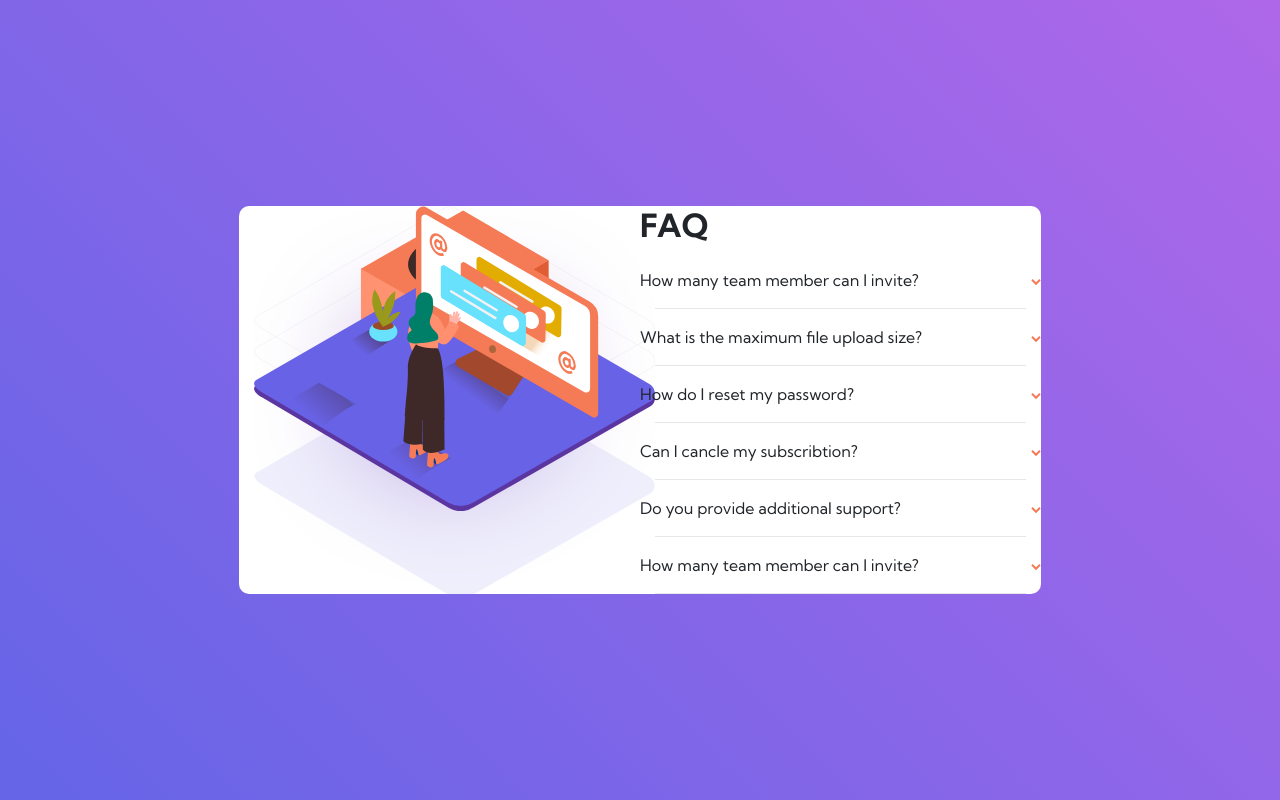
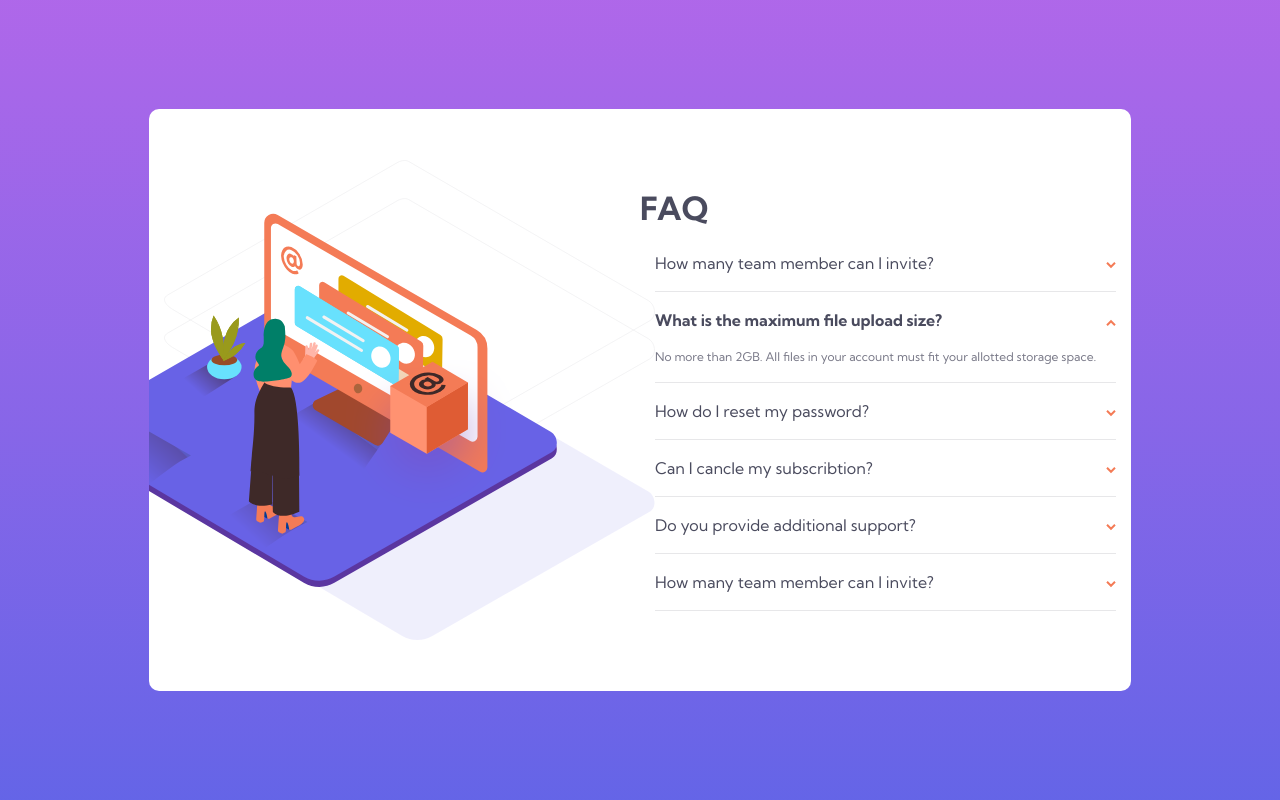
Before and after one commit to MostafaSamer/frontend-mentor-challenage, a Next.js app: page /faq-accordion-card in a window 1280 px wide. Built offline with nearby package versions, Linux system fonts and the light colour scheme.

Commit message:
Finish in the Fith Project (faq)

```diff
--- a/pages/faq-accordion-card/index.js
+++ b/pages/faq-accordion-card/index.js
@@ -4,7 +4,7 @@ import styles from '../../styles/faq-accordion-card.module.css'
 
 const WebDesginChallenge = function () {
 
-    const [SelectedIndexQuestion, SetSelectedIndexQuestion] = useState(-1);
+    const [SelectedIndexQuestion, SetSelectedIndexQuestion] = useState(1);
 
     return (
         <Fragment>
@@ -15,29 +15,30 @@ const WebDesginChallenge = function () {
                 <link href="https://fonts.googleapis.com/css2?family=Kumbh+Sans:wght@400;700&display=swap" rel="stylesheet" />
             </Head>
             <div className={styles.background}>
+            <img className={styles.img3} src="/images/faq-accordion-card/illustration-box-desktop.svg"/>
                 <div className={styles.cardHolder}>
                     <div className={styles.card}>
                         <div className="row m-0">
                             <div className="col-md-6 col-12">
                                 <div className={styles.imgHolder}>
-                                    <img width="720" src="/images/faq-accordion-card/bg-pattern-desktop.svg"/>
-                                    <img width="720" src="/images/faq-accordion-card/illustration-box-desktop.svg"/>
-                                    <img width="720" src="/images/faq-accordion-card/illustration-woman-online-desktop.svg"/>
+                                    <img className={styles.img1} width="720" src="/images/faq-accordion-card/bg-pattern-desktop.svg"/>
+                                    <img className={styles.img2} width="720" src="/images/faq-accordion-card/illustration-woman-online-desktop.svg"/>
+                                    {/* <img className={styles.img3} src="/images/faq-accordion-card/illustration-box-desktop.svg"/> */}
                                 </div>
                             </div>
-                            <div className="col-md-6 col-12">
+                            <div className={styles.leftSide + " col-md-6 col-12"}>
                                 <div className={styles.bodyHeader + " row"}>
                                     <h2>FAQ</h2>
                                 </div>
                                 <div className={styles.bodyDropdownHolder + " row py-3 m-0"}>
-                                    <div className={styles.bodyDropdown + " w-100"} onClick={() => { SelectedIndexQuestion == 0? SetSelectedIndexQuestion(-1) : SetSelectedIndexQuestion(0) }}>
-                                        <div className={styles.bodyQuestion + " " + (SelectedIndexQuestion == 0? styles.bodyQuestionSelected : "") + " row"}>
+                                    <div className={styles.bodyDropdown + " w-100"} onClick={() => { SelectedIndexQuestion == 0? "" : SetSelectedIndexQuestion(0) }}>
+                                        <div className={styles.bodyQuestion + " " + (SelectedIndexQuestion == 0? styles.bodyQuestionSelected : "") + " row m-0"}>
                                             <div className="col-auto p-0">How many team member can I invite?</div>
                                             <div className={" col-auto p-0"}>
                                             <img className={(SelectedIndexQuestion == 0? styles.bodyQuestionArrowFiliped : "")} src="/images/faq-accordion-card/icon-arrow-down.svg"/>
                                             </div>
                                         </div>
-                                        <div className={(SelectedIndexQuestion == 0? styles.bodyAnswerShow : styles.bodyAnswerHide)}>
+                                        <div className={(SelectedIndexQuestion == 0? styles.bodyAnswerShow : styles.bodyAnswerHide) + " pt-3"}>
                                             No more than 2GB. All files in your account must fit your
                                             allotted storage space.
                                         </div>
@@ -46,14 +47,14 @@ const WebDesginChallenge = function () {
 
 
                                 <div className={styles.bodyDropdownHolder + " row py-3 m-0"}>
-                                    <div className={styles.bodyDropdown + " w-100"} onClick={() => { SelectedIndexQuestion == 1? SetSelectedIndexQuestion(-1) : SetSelectedIndexQuestion(1) }}>
-                                        <div className={styles.bodyQuestion + " " + (SelectedIndexQuestion == 1? styles.bodyQuestionSelected : "") + " row"}>
+                                    <div className={styles.bodyDropdown + " w-100"} onClick={() => { SelectedIndexQuestion == 1? "" : SetSelectedIndexQuestion(1) }}>
+                                        <div className={styles.bodyQuestion + " " + (SelectedIndexQuestion == 1? styles.bodyQuestionSelected : "") + " row m-0"}>
                                             <div className="col-auto p-0">What is the maximum file upload size?</div>
                                             <div className={" col-auto p-0"}>
                                             <img className={(SelectedIndexQuestion == 1? styles.bodyQuestionArrowFiliped : "")} src="/images/faq-accordion-card/icon-arrow-down.svg"/>
                                             </div>
                                         </div>
-                                        <div className={(SelectedIndexQuestion == 1? styles.bodyAnswerShow : styles.bodyAnswerHide)}>
+                                        <div className={(SelectedIndexQuestion == 1? styles.bodyAnswerShow : styles.bodyAnswerHide) + " pt-3"}>
                                             No more than 2GB. All files in your account must fit your
                                             allotted storage space.
                                         </div>
@@ -62,14 +63,14 @@ const WebDesginChallenge = function () {
 
 
                                 <div className={styles.bodyDropdownHolder + " row py-3 m-0"}>
-                                    <div className={styles.bodyDropdown + " w-100"} onClick={() => { SelectedIndexQuestion == 2? SetSelectedIndexQuestion(-1) : SetSelectedIndexQuestion(2) }}>
-                                        <div className={styles.bodyQuestion + " " + (SelectedIndexQuestion == 2? styles.bodyQuestionSelected : "") + " row"}>
+                                    <div className={styles.bodyDropdown + " w-100"} onClick={() => { SelectedIndexQuestion == 2? "" : SetSelectedIndexQuestion(2) }}>
+                                        <div className={styles.bodyQuestion + " " + (SelectedIndexQuestion == 2? styles.bodyQuestionSelected : "") + " row m-0"}>
                                             <div className="col-auto p-0">How do I reset my password?</div>
                                             <div className={" col-auto p-0"}>
                                             <img className={(SelectedIndexQuestion == 2? styles.bodyQuestionArrowFiliped : "")} src="/images/faq-accordion-card/icon-arrow-down.svg"/>
                                             </div>
                                         </div>
-                                        <div className={(SelectedIndexQuestion == 2? styles.bodyAnswerShow : styles.bodyAnswerHide)}>
+                                        <div className={(SelectedIndexQuestion == 2? styles.bodyAnswerShow : styles.bodyAnswerHide) + " pt-3"}>
                                             No more than 2GB. All files in your account must fit your
                                             allotted storage space.
                                         </div>
@@ -78,14 +79,14 @@ const WebDesginChallenge = function () {
 
 
                                 <div className={styles.bodyDropdownHolder + " row py-3 m-0"}>
-                                    <div className={styles.bodyDropdown + " w-100"} onClick={() => { SelectedIndexQuestion == 3? SetSelectedIndexQuestion(-1) : SetSelectedIndexQuestion(3) }}>
-                                        <div className={styles.bodyQuestion + " " + (SelectedIndexQuestion == 3? styles.bodyQuestionSelected : "") + " row"}>
+                                    <div className={styles.bodyDropdown + " w-100"} onClick={() => { SelectedIndexQuestion == 3? "" : SetSelectedIndexQuestion(3) }}>
+                                        <div className={styles.bodyQuestion + " " + (SelectedIndexQuestion == 3? styles.bodyQuestionSelected : "") + " row m-0"}>
                                             <div className="col-auto p-0">Can I cancle my subscribtion?</div>
                                             <div className={" col-auto p-0"}>
                                             <img className={(SelectedIndexQuestion == 3? styles.bodyQuestionArrowFiliped : "")} src="/images/faq-accordion-card/icon-arrow-down.svg"/>
                                             </div>
                                         </div>
-                                        <div className={(SelectedIndexQuestion == 3? styles.bodyAnswerShow : styles.bodyAnswerHide)}>
+                                        <div className={(SelectedIndexQuestion == 3? styles.bodyAnswerShow : styles.bodyAnswerHide) + " pt-3"}>
                                             No more than 2GB. All files in your account must fit your
                                             allotted storage space.
                                         </div>
@@ -94,14 +95,14 @@ const WebDesginChallenge = function () {
 
 
                                 <div className={styles.bodyDropdownHolder + " row py-3 m-0"}>
-                                    <div className={styles.bodyDropdown + " w-100"} onClick={() => { SelectedIndexQuestion == 4? SetSelectedIndexQuestion(-1) : SetSelectedIndexQuestion(4) }}>
-                                        <div className={styles.bodyQuestion + " " + (SelectedIndexQuestion == 4? styles.bodyQuestionSelected : "") + " row"}>
+                                    <div className={styles.bodyDropdown + " w-100"} onClick={() => { SelectedIndexQuestion == 4? "" : SetSelectedIndexQuestion(4) }}>
+                                        <div className={styles.bodyQuestion + " " + (SelectedIndexQuestion == 4? styles.bodyQuestionSelected : "") + " row m-0"}>
                                             <div className="col-auto p-0">Do you provide additional support?</div>
                                             <div className={" col-auto p-0"}>
                                             <img className={(SelectedIndexQuestion == 4? styles.bodyQuestionArrowFiliped : "")} src="/images/faq-accordion-card/icon-arrow-down.svg"/>
                                             </div>
                                         </div>
-                                        <div className={(SelectedIndexQuestion == 4? styles.bodyAnswerShow : styles.bodyAnswerHide)}>
+                                        <div className={(SelectedIndexQuestion == 4? styles.bodyAnswerShow : styles.bodyAnswerHide) + " pt-3"}>
                                             No more than 2GB. All files in your account must fit your
                                             allotted storage space.
                                         </div>
@@ -110,14 +111,14 @@ const WebDesginChallenge = function () {
 
 
                                 <div className={styles.bodyDropdownHolder + " row py-3 m-0"}>
-                                    <div className={styles.bodyDropdown + " w-100"} onClick={() => { SelectedIndexQuestion == 5? SetSelectedIndexQuestion(-1) : SetSelectedIndexQuestion(5) }}>
-                                        <div className={styles.bodyQuestion + " " + (SelectedIndexQuestion == 5? styles.bodyQuestionSelected : "") + " row"}>
+                                    <div className={styles.bodyDropdown + " w-100"} onClick={() => { SelectedIndexQuestion == 5? "" : SetSelectedIndexQuestion(5) }}>
+                                        <div className={styles.bodyQuestion + " " + (SelectedIndexQuestion == 5? styles.bodyQuestionSelected : "") + " row m-0"}>
                                             <div className="col-auto p-0">How many team member can I invite?</div>
                                             <div className={" col-auto p-0"}>
                                             <img className={(SelectedIndexQuestion == 5? styles.bodyQuestionArrowFiliped : "")} src="/images/faq-accordion-card/icon-arrow-down.svg"/>
                                             </div>
                                         </div>
-                                        <div className={(SelectedIndexQuestion == 5? styles.bodyAnswerShow : styles.bodyAnswerHide)}>
+                                        <div className={(SelectedIndexQuestion == 5? styles.bodyAnswerShow : styles.bodyAnswerHide) + " pt-3"}>
                                             No more than 2GB. All files in your account must fit your
                                             allotted storage space.
                                         </div>
--- a/styles/faq-accordion-card.module.css
+++ b/styles/faq-accordion-card.module.css
@@ -1,5 +1,5 @@
 .background {
-    background-image: linear-gradient(45deg, hsl(240, 73%, 65%), hsl(273, 75%, 66%));
+    background-image: linear-gradient(0deg, hsl(240, 73%, 65%), hsl(273, 75%, 66%));
     height: 100% !important;
     display: flex;
     justify-content: center;
@@ -19,8 +19,29 @@
     max-width: 1080px;
 }
 
+.leftSide {
+    max-width: 475px;
+    padding: 80px 125px;
+    padding-left: 0px;
+}
+
 .imgHolder{
     width: 480px;
+    height: 100%;
+    display: flex;
+    align-items: center;
+}
+
+.img2 {
+    margin-left: -20%;
+}
+
+.img3 {
+    margin-left: -33%;
+    width: 13% !important;
+    top: 45%;
+    position: absolute;
+    z-index: 3;
 }
 
 .imgHolder img {
@@ -30,6 +51,7 @@
 
 .bodyHeader h2 {
     font-weight: 700 !important;
+    color: hsl(237, 12%, 33%);
 }
 
 .bodyDropdownHolder {
@@ -47,6 +69,10 @@
 
 .bodyQuestion:hover {
     cursor: pointer;
+}
+
+.bodyQuestion:first-child {
+    color: hsl(237, 12%, 33%);
 }
 
 .bodyQuestion:first-child:hover {
@@ -68,6 +94,8 @@
 .bodyAnswerShow,
 .bodyAnswerHide {
     overflow: hidden;
+    color: hsl(240, 6%, 50%);
+    font-size: 12px;
 }
 
 .bodyAnswerShow {
@@ -82,20 +110,14 @@
     animation: wipe-close 3s 1;
 }
 
-@keyframes wipe-open {
-	0% {
-		height: 0%;
-	}
-	50% {
-        height: 100%;
-	}
+@media (max-width: 993px) {
+    .leftSide {
+        padding: 82px 15px;
+        padding-top: 140px;
+    }
+
+    .bodyHeader {
+        justify-content: center;
+    }
+
 }
-
-@keyframes wipe-close {
-	0% {
-        height: 100%;
-	}
-	50% {
-        height: 0%;
-	}
-}
```
